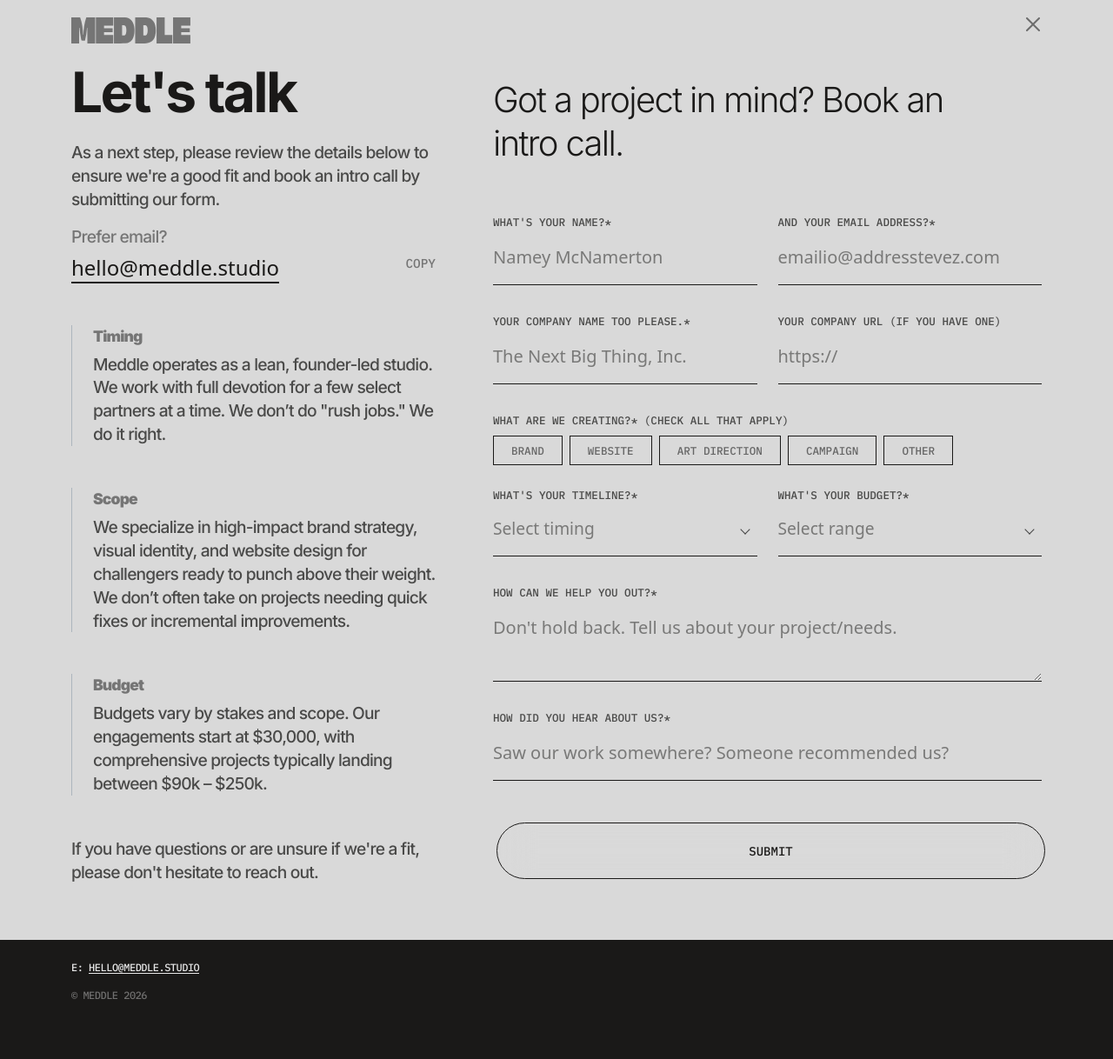
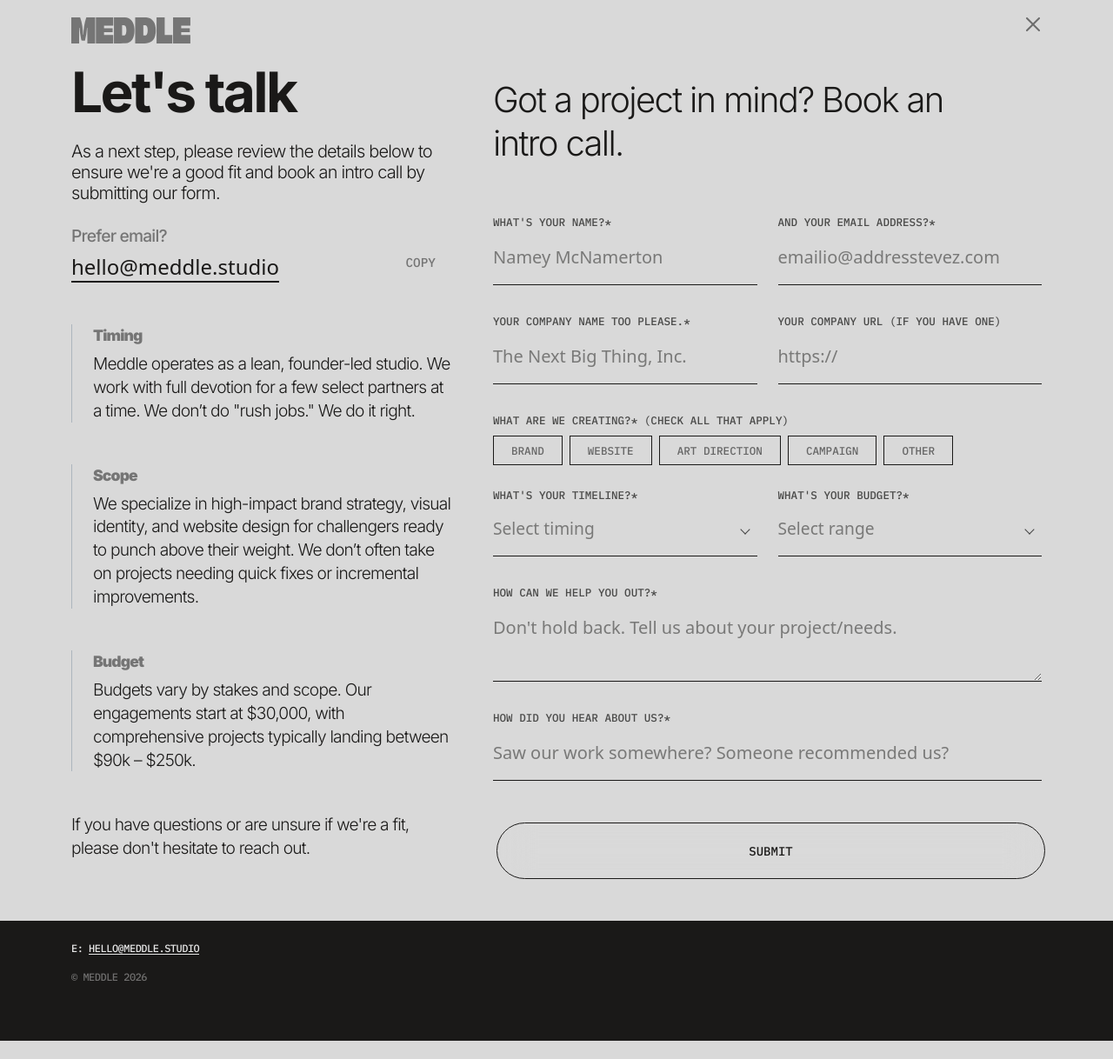
Before and after one commit to meddle-studio/meddle-site, a Jekyll site: the page built from contact.html, in a window 1280 px wide and 1218 px high. Shown: the whole window at 87% size. Built offline with Jekyll 4.4.1, drawn with Linux system fonts in a browser that asks for light colours; nearby versions of some CDN libraries.

Commit message:
light weight contact text

```diff
--- a/assets/css/site.scss
+++ b/assets/css/site.scss
@@ -667,12 +667,13 @@ section.svh-100 {
   transition: border-bottom-color 0.4s ease;
 }
 .meddle-input:focus { outline: none; box-shadow: none; border-bottom-color: $white !important; }
-.meddle-input::placeholder { color: rgba($white,0.25); }
+.meddle-input::placeholder { font-weight: 300; color: rgba($white,0.25); }
 label { font-family: $font-secondary; color: $grey; font-size: 12.6px; font-weight: 500; text-transform: uppercase; letter-spacing: normal; margin-top: 2rem; display: block; }
 .meddle-select-wrapper { position: relative; border-bottom: 1px solid $black; }
 .meddle-select-trigger {
   width: 100%;
   font-size: 1.2rem;
+    font-weight: 300;
   padding: 1rem 0;
   color: rgba($white, .25);
   background: transparent;
@@ -709,7 +710,7 @@ label { font-family: $font-secondary; color: $grey; font-size: 12.6px; font-weig
     list-style: none;
 }
 .meddle-select-wrapper.open .meddle-options { display: block; }
-.meddle-option { padding: 1rem; cursor: pointer; color: #888; transition: 0.2s; }
+.meddle-option { padding: 1rem; cursor: pointer; color: #888; transition: 0.2s; font-weight:300; }
 .meddle-option:hover { background: rgba(40,40,40,.8); color: $white; }
 
 .project-chip {
--- a/contact.html
+++ b/contact.html
@@ -62,8 +62,8 @@ permalink: /contact/
                         <h1 class="display-3 fw-bolder ls-tight lh-1 mb-4" data-aos="fade-up" data-aos-duration="500" data-aos-delay="300">
                             Let's&nbsp;talk
                         </h1>
-                        <p class="-text" data-aos="fade-up" data-aos-duration="500" data-aos-delay="250">As a next step, please review the details below to ensure we're a good fit and book an intro call by submitting our form.</p>
-                        <p class="-text mb-1 -grey" data-aos="fade-up" data-aos-duration="500" data-aos-delay="125">Prefer email?</p>
+                        <p class="h5 -light mb-4" data-aos="fade-up" data-aos-duration="500" data-aos-delay="250">As a next step, please review the details below to ensure we're a good fit and book an intro call by submitting our form.</p>
+                        <p class="-text mb-1 -grey -medium" data-aos="fade-up" data-aos-duration="500" data-aos-delay="125">Prefer email?</p>
                         <div class="row flex-row align-items-between mx-0" data-aos="fade-up" data-aos-duration="500">
                             <a href="mailto:hello@meddle.studio" class="decorate d-block w-auto lead -black text-secondary fs-4 fw-light px-0">
                                 hello@meddle.studio
@@ -80,25 +80,25 @@ permalink: /contact/
                     <div class="flex-column gap-5 d-flex aos-md" role="complementary" aria-label="Studio Standards" data-aos="fade-up" data-aos-duration="500" data-aos-delay="500" data-aos-anchor-placement="top-bottom">
                         <div class="border-start border-dark-subtle ps-4 aos-mobile-only" data-aos="fade-right" data-aos-duration="500" data-aos-delay="300" data-aos-anchor-placement="top-bottom">
                             <h2 class="h5 -grey text-secondary ls-1 mb-2 -bold"><small>Timing</small></h2>
-                            <p class="-text mb-0">
+                            <p class="-light mb-0">
                                 Meddle operates as a lean, founder-led studio. We work with full devotion for a few select partners at a time. We don’t do "rush jobs." We do it right.
                             </p>
                         </div>
 
                         <div class="border-start border-dark-subtle ps-4 aos-mobile-only" data-aos="fade-right" data-aos-duration="500" data-aos-delay="300" data-aos-anchor-placement="top-bottom">
                            <h2 class="h5 -grey text-secondary ls-1 mb-2 -bold"><small>Scope</small></h2>
-                            <p class="-text mb-0">
+                            <p class="-light mb-0">
                                 We specialize in high-impact brand strategy, visual identity, and website design for challengers ready to punch above their weight. We don’t often take on projects needing quick fixes or incremental improvements.
                             </p>
                         </div>
 
                         <div class="border-start border-dark-subtle ps-4 aos-mobile-only" data-aos="fade-right" data-aos-duration="500" data-aos-delay="300" data-aos-anchor-placement="top-bottom">
                             <h2 class="h5 -grey text-secondary ls-1 mb-2 -bold"><small>Budget</small></h2>
-                            <p class="-text mb-0">
+                            <p class="-light mb-0">
                                 Budgets vary by stakes and scope. Our engagements start at $30,000, with comprehensive projects typically landing between $90k – $250k.
                             </p>
                         </div>
-                        <p class="-text">If you have questions or are unsure if we're a fit, please don't hesitate to reach out.</p>
+                        <p class="-light">If you have questions or are unsure if we're a fit, please don't hesitate to reach out.</p>
                     </div>
                 </div>
             </aside>
```
